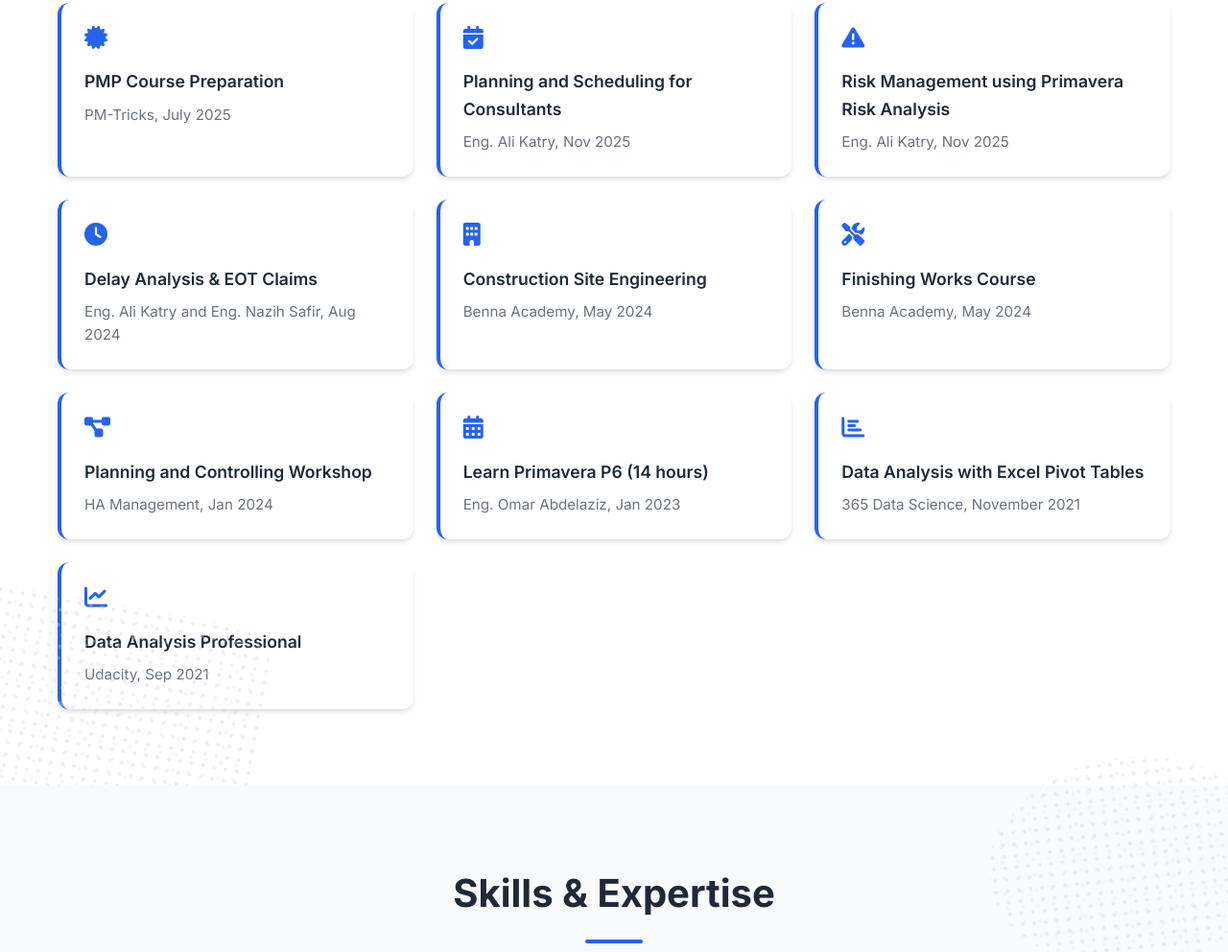
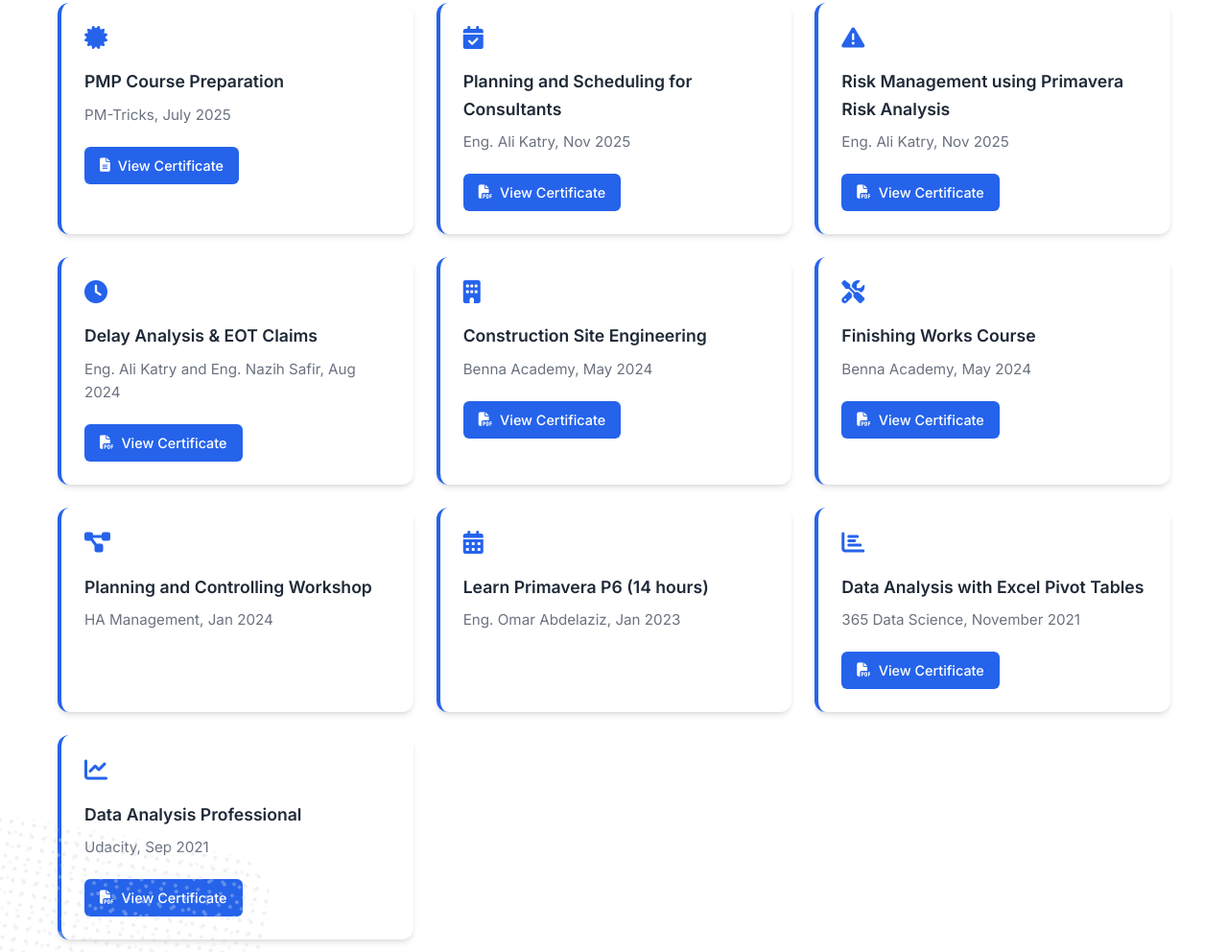
Before and after one commit to Momengaberfthy/momengaberfthy, a plain HTML site: page index.html in a window 1280 px wide. Shown: the part 8874-9866 px from the top of the page at 96% size. Drawn offline with nearby package versions, Linux system fonts and the light colour scheme.

Commit message:
Add certificates with view button for each course

```diff
--- a/index.html
+++ b/index.html
@@ -361,47 +361,65 @@
 
             <h3 class="certifications-title">Professional Certifications & Courses</h3>
             <div class="certifications-grid">
-                <div class="cert-card">
+                <div class="cert-card" data-certificate="certificates/pmp-preparation.jpg">
                     <div class="cert-icon">
                         <i class="fas fa-certificate"></i>
                     </div>
                     <h4>PMP Course Preparation</h4>
                     <p>PM-Tricks, July 2025</p>
+                    <a href="certificates/pmp-preparation.jpg" target="_blank" class="view-certificate">
+                        <i class="fas fa-file-alt"></i> View Certificate
+                    </a>
                 </div>
-                <div class="cert-card">
+                <div class="cert-card" data-certificate="certificates/planning-scheduling-consultants.pdf">
                     <div class="cert-icon">
                         <i class="fas fa-calendar-check"></i>
                     </div>
                     <h4>Planning and Scheduling for Consultants</h4>
                     <p>Eng. Ali Katry, Nov 2025</p>
+                    <a href="certificates/planning-scheduling-consultants.pdf" target="_blank" class="view-certificate">
+                        <i class="fas fa-file-pdf"></i> View Certificate
+                    </a>
                 </div>
-                <div class="cert-card">
+                <div class="cert-card" data-certificate="certificates/risk-management-primavera.pdf">
                     <div class="cert-icon">
                         <i class="fas fa-exclamation-triangle"></i>
                     </div>
                     <h4>Risk Management using Primavera Risk Analysis</h4>
                     <p>Eng. Ali Katry, Nov 2025</p>
+                    <a href="certificates/risk-management-primavera.pdf" target="_blank" class="view-certificate">
+                        <i class="fas fa-file-pdf"></i> View Certificate
+                    </a>
                 </div>
-                <div class="cert-card">
+                <div class="cert-card" data-certificate="certificates/delay-analysis-eot.pdf">
                     <div class="cert-icon">
                         <i class="fas fa-clock"></i>
                     </div>
                     <h4>Delay Analysis & EOT Claims</h4>
                     <p>Eng. Ali Katry and Eng. Nazih Safir, Aug 2024</p>
+                    <a href="certificates/delay-analysis-eot.pdf" target="_blank" class="view-certificate">
+                        <i class="fas fa-file-pdf"></i> View Certificate
+                    </a>
                 </div>
-                <div class="cert-card">
+                <div class="cert-card" data-certificate="certificates/construction-site-engineering.pdf">
                     <div class="cert-icon">
                         <i class="fas fa-building"></i>
                     </div>
                     <h4>Construction Site Engineering</h4>
                     <p>Benna Academy, May 2024</p>
+                    <a href="certificates/construction-site-engineering.pdf" target="_blank" class="view-certificate">
+                        <i class="fas fa-file-pdf"></i> View Certificate
+                    </a>
                 </div>
-                <div class="cert-card">
+                <div class="cert-card" data-certificate="certificates/finishing-works.pdf">
                     <div class="cert-icon">
                         <i class="fas fa-tools"></i>
                     </div>
                     <h4>Finishing Works Course</h4>
                     <p>Benna Academy, May 2024</p>
+                    <a href="certificates/finishing-works.pdf" target="_blank" class="view-certificate">
+                        <i class="fas fa-file-pdf"></i> View Certificate
+                    </a>
                 </div>
                 <div class="cert-card">
                     <div class="cert-icon">
@@ -417,19 +435,25 @@
                     <h4>Learn Primavera P6 (14 hours)</h4>
                     <p>Eng. Omar Abdelaziz, Jan 2023</p>
                 </div>
-                <div class="cert-card">
+                <div class="cert-card" data-certificate="certificates/excel-pivot-tables.pdf">
                     <div class="cert-icon">
                         <i class="fas fa-chart-bar"></i>
                     </div>
                     <h4>Data Analysis with Excel Pivot Tables</h4>
                     <p>365 Data Science, November 2021</p>
+                    <a href="certificates/excel-pivot-tables.pdf" target="_blank" class="view-certificate">
+                        <i class="fas fa-file-pdf"></i> View Certificate
+                    </a>
                 </div>
-                <div class="cert-card">
+                <div class="cert-card" data-certificate="certificates/data-analysis-professional.pdf">
                     <div class="cert-icon">
                         <i class="fas fa-chart-line"></i>
                     </div>
                     <h4>Data Analysis Professional</h4>
                     <p>Udacity, Sep 2021</p>
+                    <a href="certificates/data-analysis-professional.pdf" target="_blank" class="view-certificate">
+                        <i class="fas fa-file-pdf"></i> View Certificate
+                    </a>
                 </div>
             </div>
         </div>
--- a/styles.css
+++ b/styles.css
@@ -971,6 +971,36 @@ section {
 .cert-card p {
     color: var(--text-gray);
     font-size: 0.95rem;
+    margin-bottom: 0.8rem;
+}
+
+.view-certificate {
+    display: inline-flex;
+    align-items: center;
+    gap: 0.5rem;
+    padding: 0.5rem 1rem;
+    background: var(--primary-color);
+    color: white;
+    text-decoration: none;
+    border-radius: 6px;
+    font-size: 0.9rem;
+    font-weight: 500;
+    transition: all 0.3s ease;
+    margin-top: 0.5rem;
+}
+
+.view-certificate:hover {
+    background: var(--secondary-color);
+    transform: translateY(-2px);
+    box-shadow: var(--shadow-md);
+}
+
+.view-certificate i {
+    font-size: 0.9rem;
+}
+
+.cert-card:not([data-certificate]) {
+    opacity: 0.9;
 }
 
 /* Skills Section */
```
Also changed, not shown: certificates/pmp-preparation.jpg (added), 6 other files.
